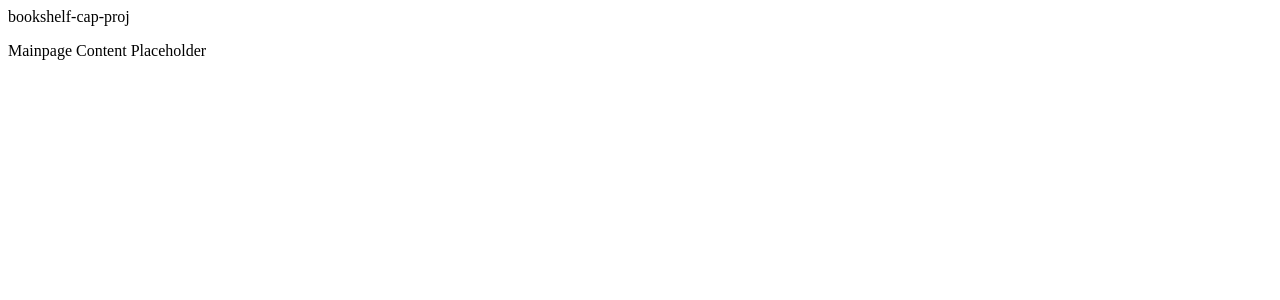
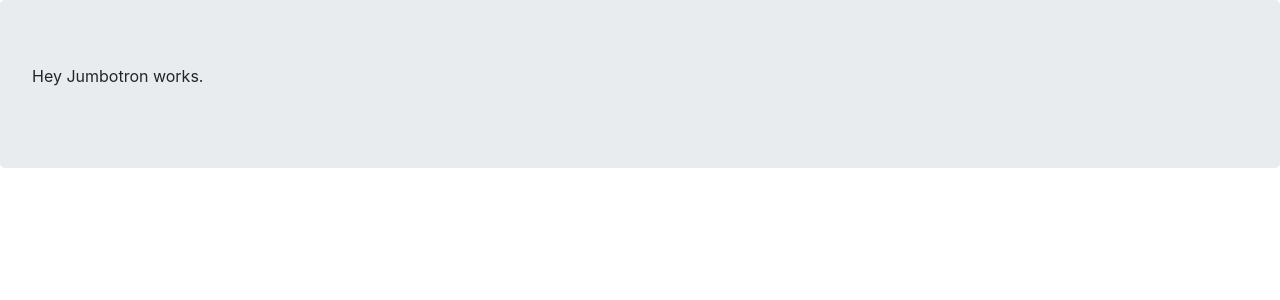
Before and after one commit to dmortkowitz/capstone-bookshelf, a React app: page / in a window 1280 px wide. Shown: the top 300 px of the page. Built offline with nearby package versions, Linux system fonts and the light colour scheme.

Commit message:
Add limited styling, and bootstrap functionality.

```diff
--- a/src/components/App.jsx
+++ b/src/components/App.jsx
@@ -16,7 +16,6 @@ function App(){
       <style jsx>{`
         font-family: Helvetica;
       `}</style>
-      bookshelf-cap-proj
       {<Switch>
         <Route exact path='/' component={Mainpage} />
       </Switch> }
--- a/src/components/Mainpage.jsx
+++ b/src/components/Mainpage.jsx
@@ -1,13 +1,19 @@
 import React from 'react';
+import bootstrap from '../../node_modules/bootstrap/dist/css/bootstrap.css';
 
 
 
 function Mainpage(){
   var styles = {
+
   };
   return (
-    <div style={styles}>
-      <p>Mainpage Content Placeholder</p>
+    <div classname="container">
+      <div>
+        <div className="jumbotron">
+          <p>Hey Jumbotron works.</p>
+        </div>
+      </div>
     </div>
 
   );
```
